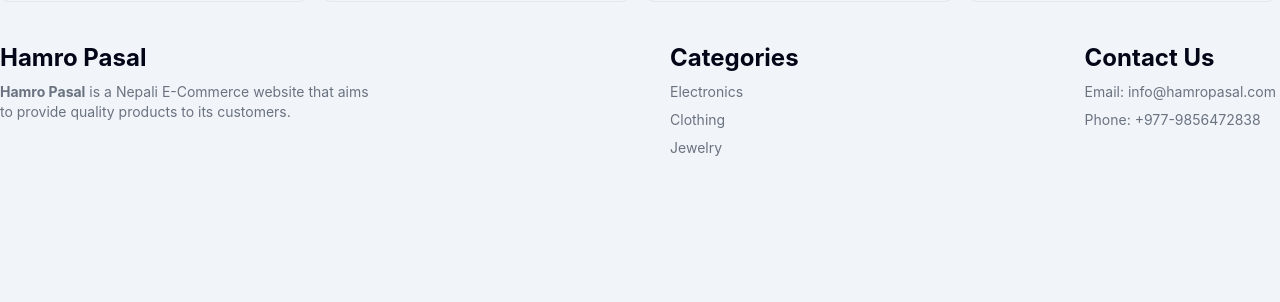
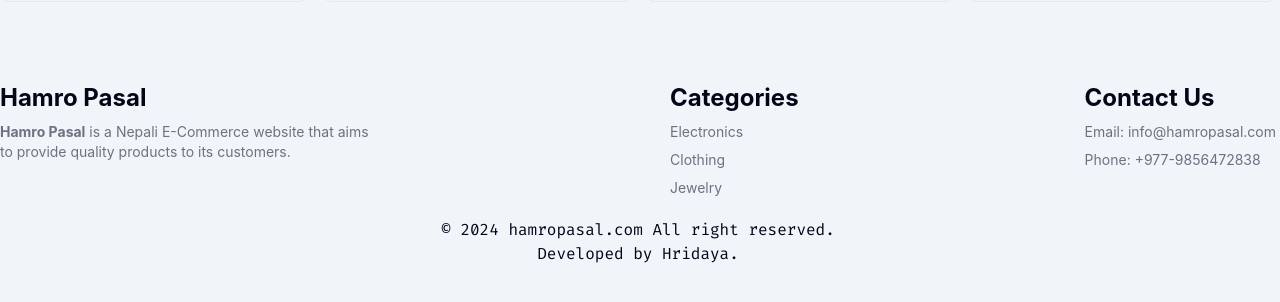
Before and after one commit to kawaaii/ecommerce-project, a React (Vite) app: page / in a window 1280 px wide. Shown: the part 2642-2944 px from the top of the page. Before the commit the page ends 2800 px from the top, so only its background shows below. Built offline with nearby package versions, Linux system fonts and the light colour scheme; the HTML template or start-up script is replaced by a standard one.

Commit message:
Add Copyright in Footer

```diff
--- a/src/components/Footer.jsx
+++ b/src/components/Footer.jsx
@@ -1,7 +1,8 @@
 const Footer = () => {
   return (
     <>
-      <section className="container mt-10 flex flex-row justify-between">
+      <section className="container my-20 flex flex-col gap-5">
+        <div className="top-footer flex flex-row justify-between">
           <div className="flex w-96 flex-col gap-2 ">
             <h1 className="text-2xl font-bold">Hamro Pasal</h1>
             <p className="text-sm text-gray-500">
@@ -20,6 +21,12 @@
             <p className="text-sm text-gray-500">Email: info@hamropasal.com</p>
             <p className="text-sm text-gray-500">Phone: +977-9856472838</p>
           </div>
+        </div>
+        <code className="text-center">
+          © 2024 hamropasal.com All right reserved.
+          <br />
+          Developed by Hridaya.
+        </code>
       </section>
     </>
   );
```
Lines whose indentation alone changed are shown as unchanged.
